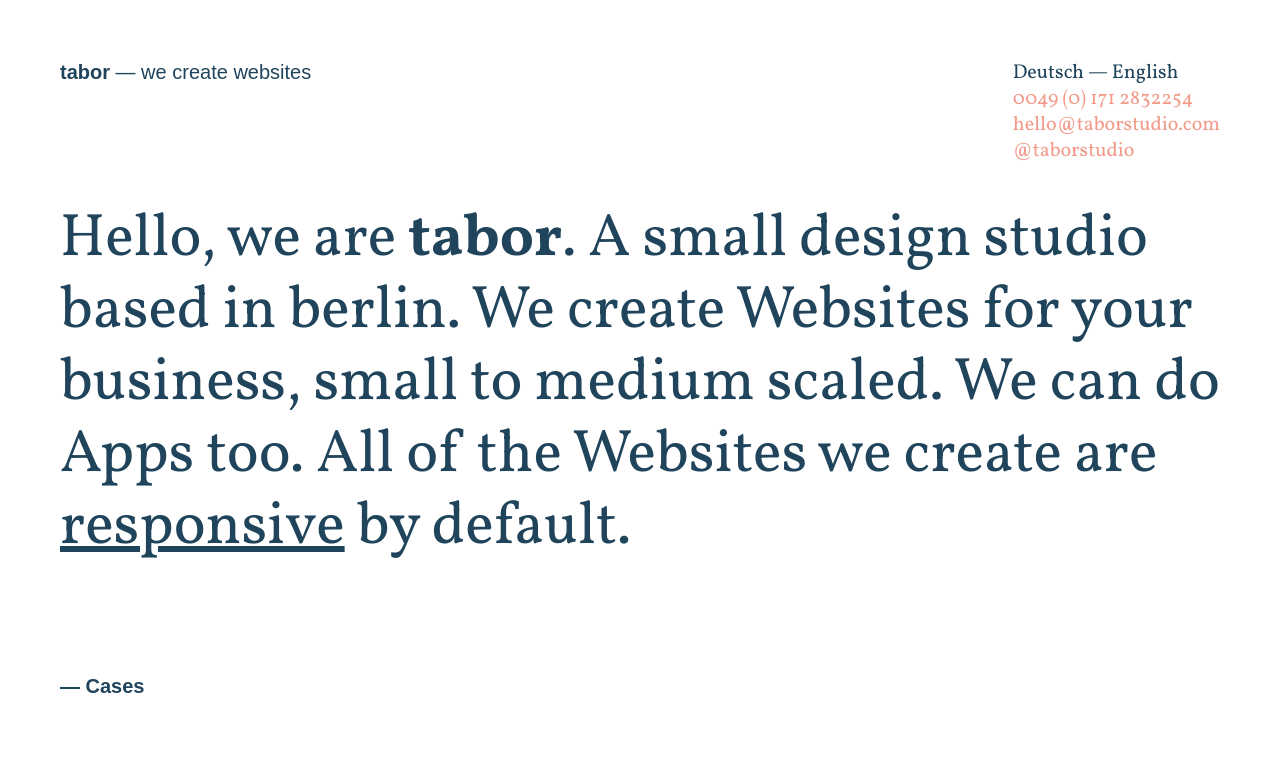
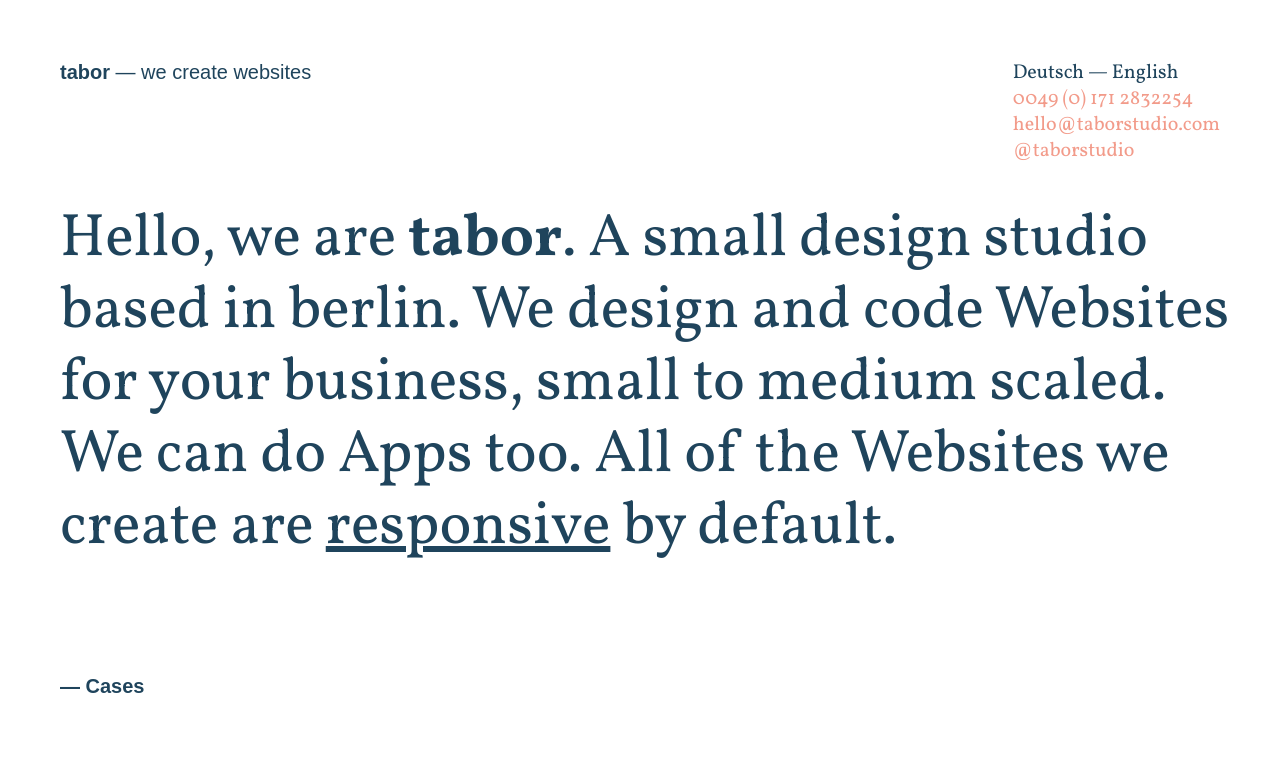
Before and after one commit to DanielEytan/taborsite, a plain HTML site: page index.html in a window 1280 px wide. Shown: the top 775 px of the page. Drawn offline with Linux system fonts and the light colour scheme; a web font is replaced by a local one.

Commit message:
header
- hgroup width
- text

```diff
--- a/index.html
+++ b/index.html
@@ -18,7 +18,7 @@
 		<header>
 			<hgroup>
 				<h1><b>tabor</b> &mdash; we create websites</h1>
-				<h3>Hello, we are <b>tabor</b>. A small design studio based in berlin. We create Websites for your business, small to medium scaled. We can do Apps too. All of the Websites we create are <a href="#">responsive</a> by default.</h3>
+				<h3>Hello, we are <b>tabor</b>. A small design studio based in berlin. We design and code Websites for your business, small to medium scaled. We can do Apps too. All of the Websites we create are <a href="#">responsive</a> by default.</h3>
 			</hgroup>
 			<address>
 				<span>Deutsch</span> &mdash; <span>English</span><br />
--- a/sass/screen.scss
+++ b/sass/screen.scss
@@ -28,7 +28,7 @@ body {
 	color: $blue;
 }
 hgroup {
-	width: 1160px;
+	width: 1200px;
 }
 h1 {
 	font: {
```
Also changed, not shown: compass_app_log.txt, stylesheets/screen.css.
